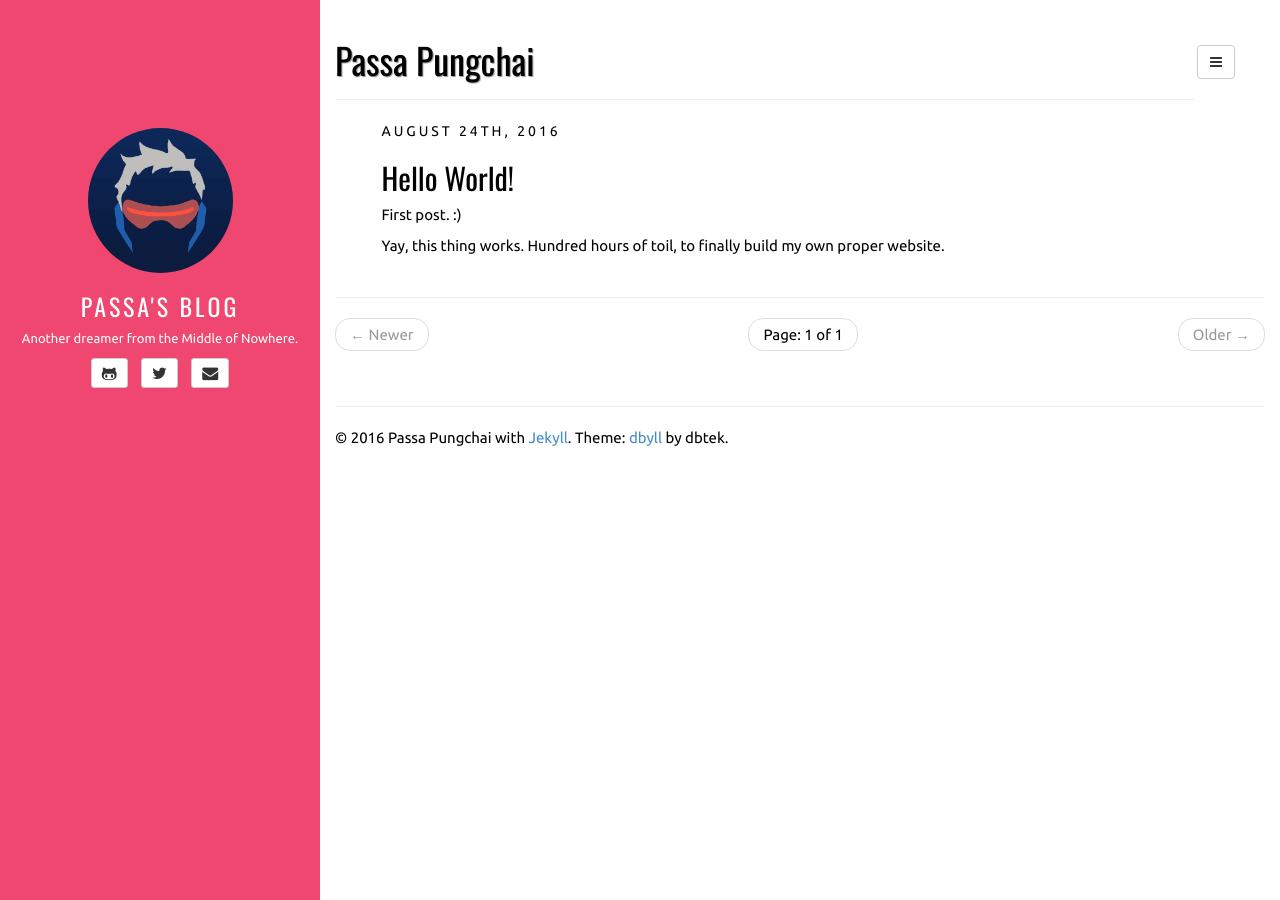
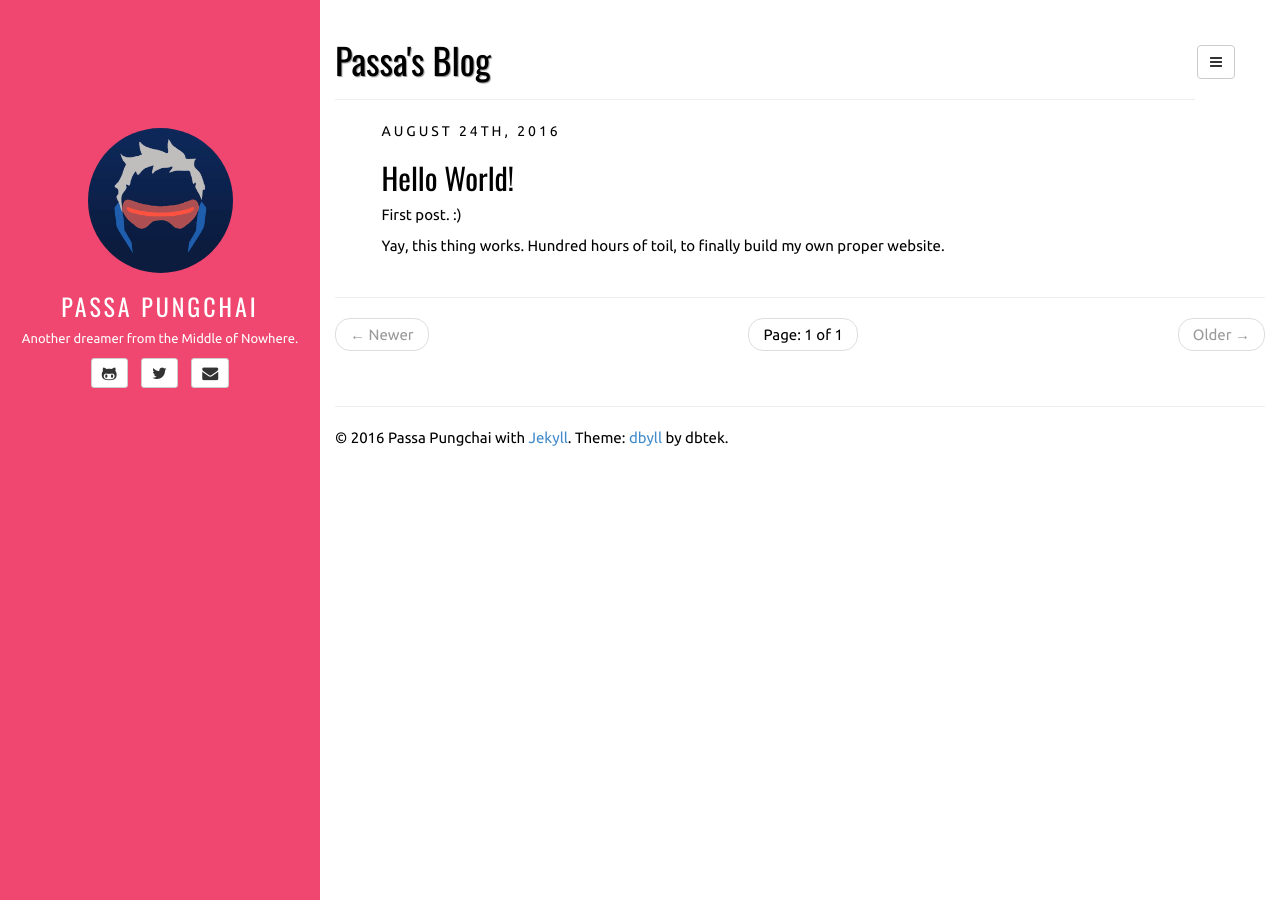
Before and after one commit to PassaEP/PassaEP.github.io, a Jekyll site: the page built from index.html, in a window 1280 px wide. Built offline with Jekyll 4.4.1, drawn with Linux system fonts in a browser that asks for light colours; the list of posts is cut into pages by our own code.

```diff
--- a/_config.yml
+++ b/_config.yml
@@ -7,14 +7,14 @@ highlighter: pygments
 markdown: kramdown
 disqus: dbyll
 #google_analytics: dbyll
-title: Passa's Blog
+title: Passa Pungchai
 
 defaults:
   -
     scope:
       path: "" # empty string for all files
     values:
-      title: Passa Pungchai
+      title: Passa's Blog
 
 description: Stylish Jekyll Theme
 author:
```
